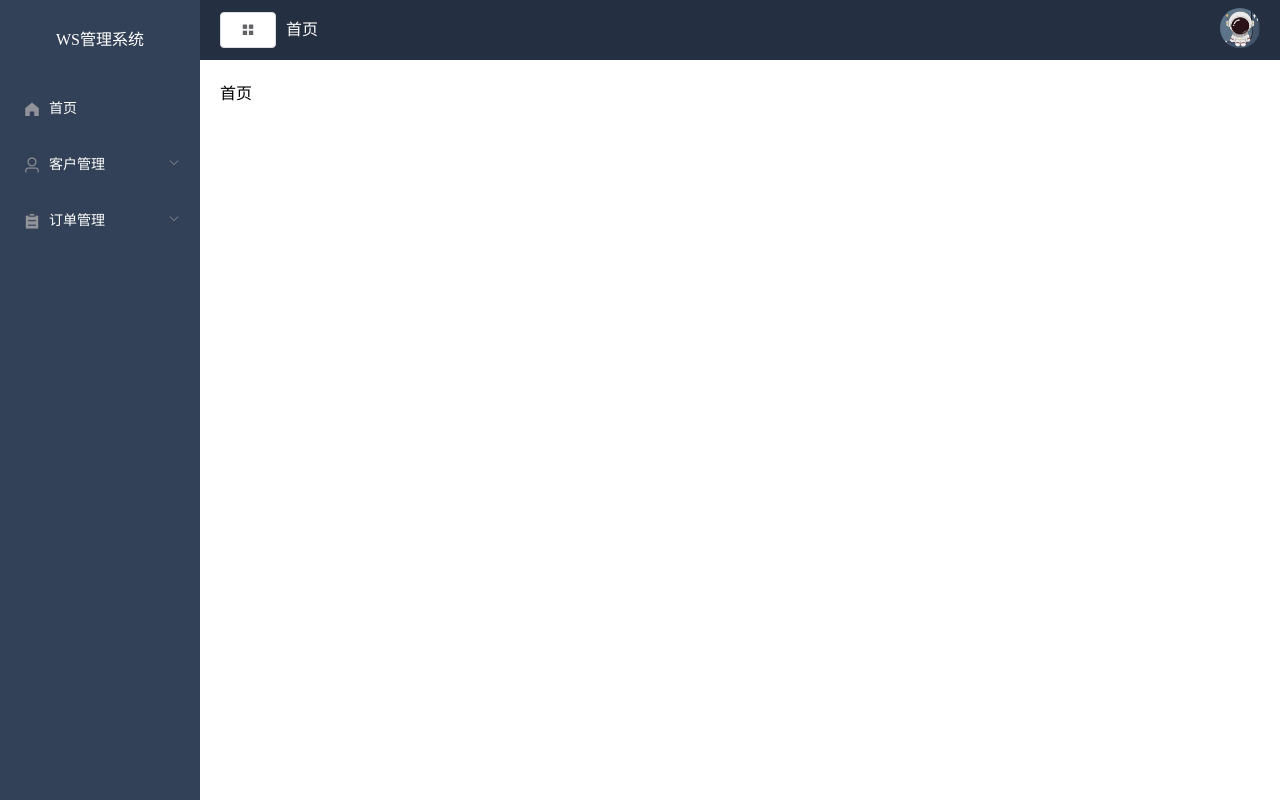
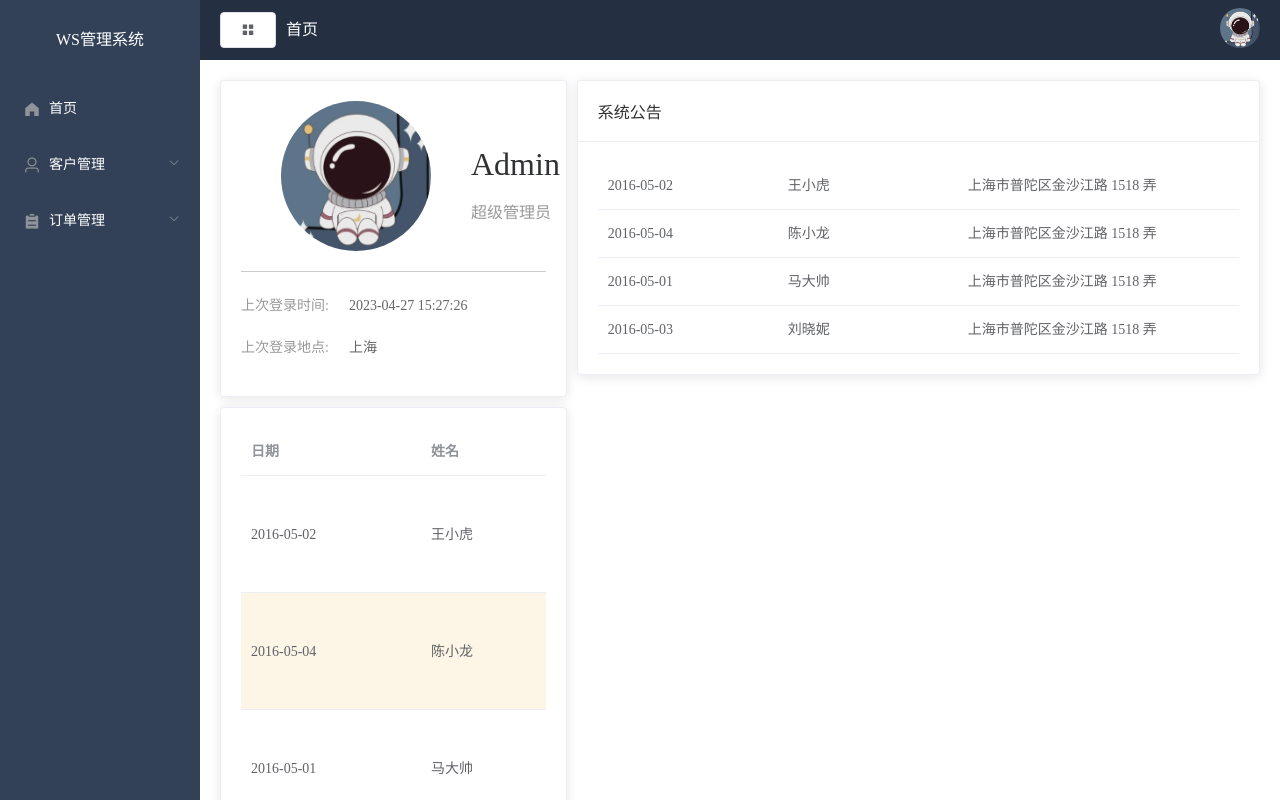
Before and after one commit to yukun-maker/ws-ui, a Vue app: page /#/HomePage in a window 1280 px wide. Shown: the top 800 px of the page. Built offline with nearby package versions, Linux system fonts and the light colour scheme.

Commit message:
feat: 首页

```diff
--- a/src/components/pages/HomePage.vue
+++ b/src/components/pages/HomePage.vue
@@ -1,14 +1,136 @@
 <!-- 首页 -->
 <template>
-  <div>首页</div>
+  <div id="homePage">
+    <el-row>
+      <el-col :span="8">
+        <el-card class="box-card">
+          <div class="user">
+            <img src="@/assets/images/astronaut.png"/>
+            <div class="user-info">
+              <p class="name">Admin</p>
+              <p class="access">超级管理员</p>
+            </div>
+          </div>
+          <div class="login-info">
+            <p>上次登录时间:<span>2023-04-27 15:27:26</span></p>
+            <p>上次登录地点:<span>上海</span></p>
+          </div>
+        </el-card>
+        <el-card class="box-card" style="margin-top: 10px">
+          <el-table
+            :data="tableData"
+            style="width: 100%"
+            :row-class-name="tableRowClassName">
+            <el-table-column
+              prop="date"
+              label="日期"
+              width="180">
+            </el-table-column>
+            <el-table-column
+              prop="name"
+              label="姓名"
+              width="180">
+            </el-table-column>
+            <el-table-column
+              prop="address"
+              label="地址">
+            </el-table-column>
+          </el-table>
+        </el-card>
+      </el-col>
+      <el-col :span="16">
+        <el-card class="box-card" style="margin-left: 10px">
+          <div slot="header" class="clearfix">
+            <span>系统公告</span>
+          </div>
+          <el-table
+            :data="tableData"
+            :show-header="false"
+            style="width: 100%">
+            <el-table-column
+              prop="date"
+              label="日期"
+              width="180">
+            </el-table-column>
+            <el-table-column
+              prop="name"
+              label="姓名"
+              width="180">
+            </el-table-column>
+            <el-table-column
+              prop="address"
+              label="地址">
+            </el-table-column>
+          </el-table>
+        </el-card>
+      </el-col>
+    </el-row>
+  </div>
 </template>
 
 <script>
 export default {
-  name: "HomePage"
+  name: "HomePage",
+  data() {
+    return {
+      tableData: this.$fakeData.getHomePageTable(),
+      systemData: this.$fakeData.getNotices()
+    }
+  },
+  methods: {
+    tableRowClassName({row, rowIndex}) {
+      if (rowIndex === 1) {
+        return 'warning-row';
+      } else if (rowIndex === 3) {
+        return 'success-row';
+      }
+      return '';
+    }
+  }
 }
 </script>
 
-<style scoped>
-
+<style lang="less">
+#homePage {
+  .user {
+    display: flex;
+    align-items: center;
+    border-bottom: 1px solid #ccc;
+    margin-bottom: 20px;
+    padding-bottom: 20px;
+    img {
+      border-radius: 50%;
+      width: 150px;
+      height: 150px;
+      margin-left: 40px;
+    }
+    .user-info {
+      margin-left: 40px;
+      .name {
+        font-size: 32px;
+        margin-bottom: 10px;
+      }
+      .access {
+        color: #999;
+      }
+    }
+  }
+  .login-info {
+    p {
+      line-height: 28px;
+      font-size: 14px;
+      color: #999999;
+      span {
+        color: #666666;
+        margin-left: 20px;
+      }
+    }
+  }
+  .el-table .warning-row {
+    background: oldlace;
+  }
+  .el-table .success-row {
+    background: #f0f9eb;
+  }
+}
 </style>
--- a/src/main.js
+++ b/src/main.js
@@ -8,7 +8,10 @@ import ElementUI from 'element-ui'
 import 'element-ui/lib/theme-chalk/index.css';
 import store from './store'
 
+import {fakeData} from '@/util/fakeData'
+
 Vue.config.productionTip = false
+Vue.prototype.$fakeData = fakeData
 
 Vue.use(ElementUI)
 
--- /dev/null
+++ b/src/util/fakeData.js
@@ -0,0 +1,62 @@
+
+export class fakeData {
+  static getHomePageTable() {
+    return [{
+      date: '2016-05-02',
+      name: '王小虎',
+      address: '上海市普陀区金沙江路 1518 弄',
+    }, {
+      date: '2016-05-04',
+      name: '陈小龙',
+      address: '上海市普陀区金沙江路 1518 弄'
+    }, {
+      date: '2016-05-01',
+      name: '马大帅',
+      address: '上海市普陀区金沙江路 1518 弄',
+    }, {
+      date: '2016-05-03',
+      name: '刘晓妮',
+      address: '上海市普陀区金沙江路 1518 弄'
+    }]
+  }
+  static getNotices() {
+    return [
+      {
+        id: 1,
+        date: "2022-10-21 09:00",
+        title: "【内部分享】如何建立良好的客户关系",
+        icon:'timer'
+      },
+      {
+        id: 2,
+        date: "2022-10-21 09:00",
+        title: "【内部分享】如何建立良好的客户关系",
+        icon:'timer'
+      },
+      {
+        id: 3,
+        date: "2022-10-21 09:00",
+        title: "【内部分享】如何建立良好的客户关系",
+        icon:'timer'
+      },
+      {
+        id: 4,
+        date: "2022-10-21 09:00",
+        title: "【内部分享】如何建立良好的客户关系",
+        icon:'timer'
+      },
+      {
+        id: 5,
+        date: "2022-10-21 09:00",
+        title: "【内部分享】如何建立良好的客户关系",
+        icon:'timer'
+      },
+      {
+        id: 6,
+        date: "2022-10-21 09:00",
+        title: "【内部分享】如何建立良好的客户关系",
+        icon:'timer'
+      },
+    ]
+  }
+}
```
Also changed, not shown: src/mixin/index.js (added).
